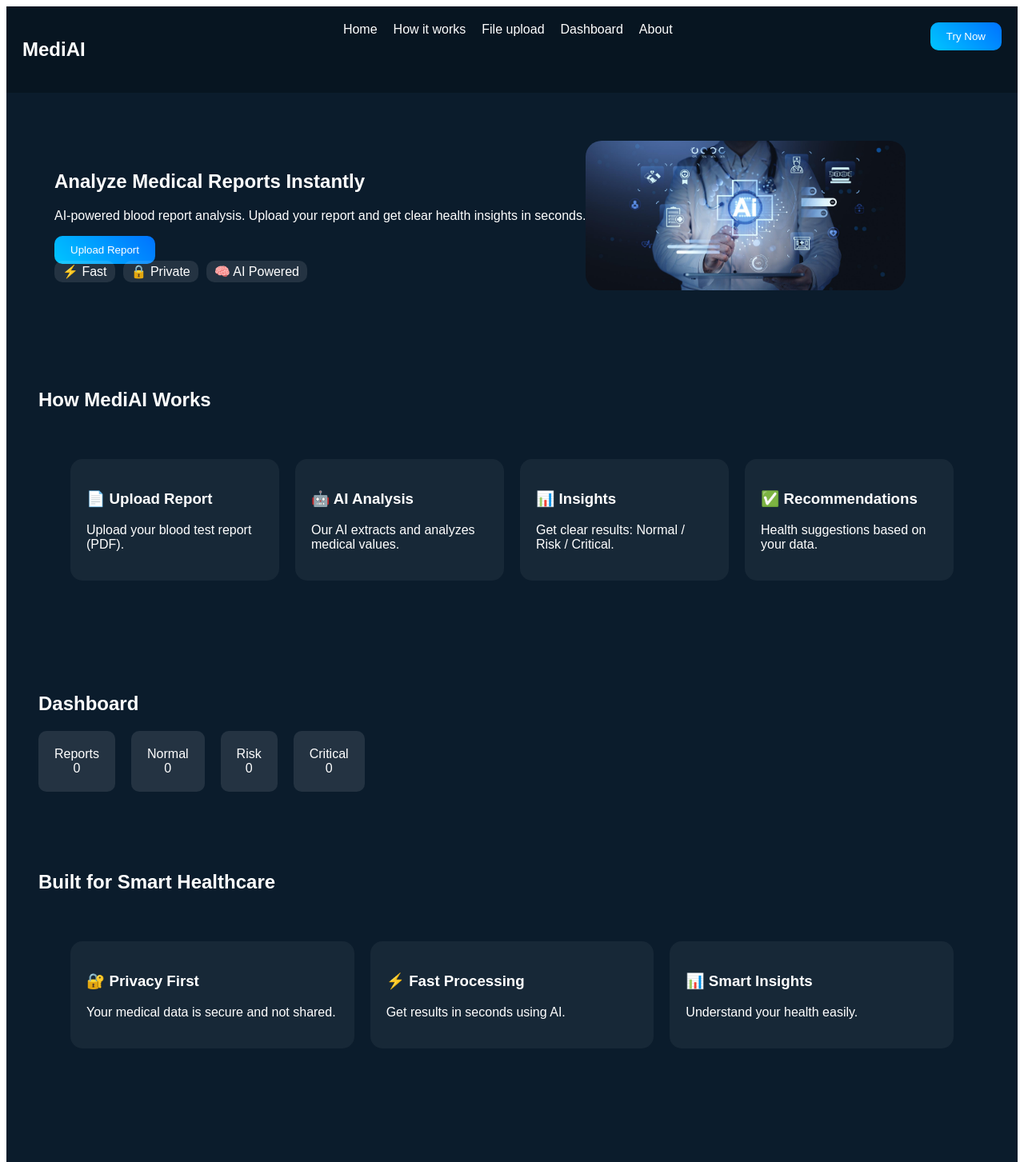
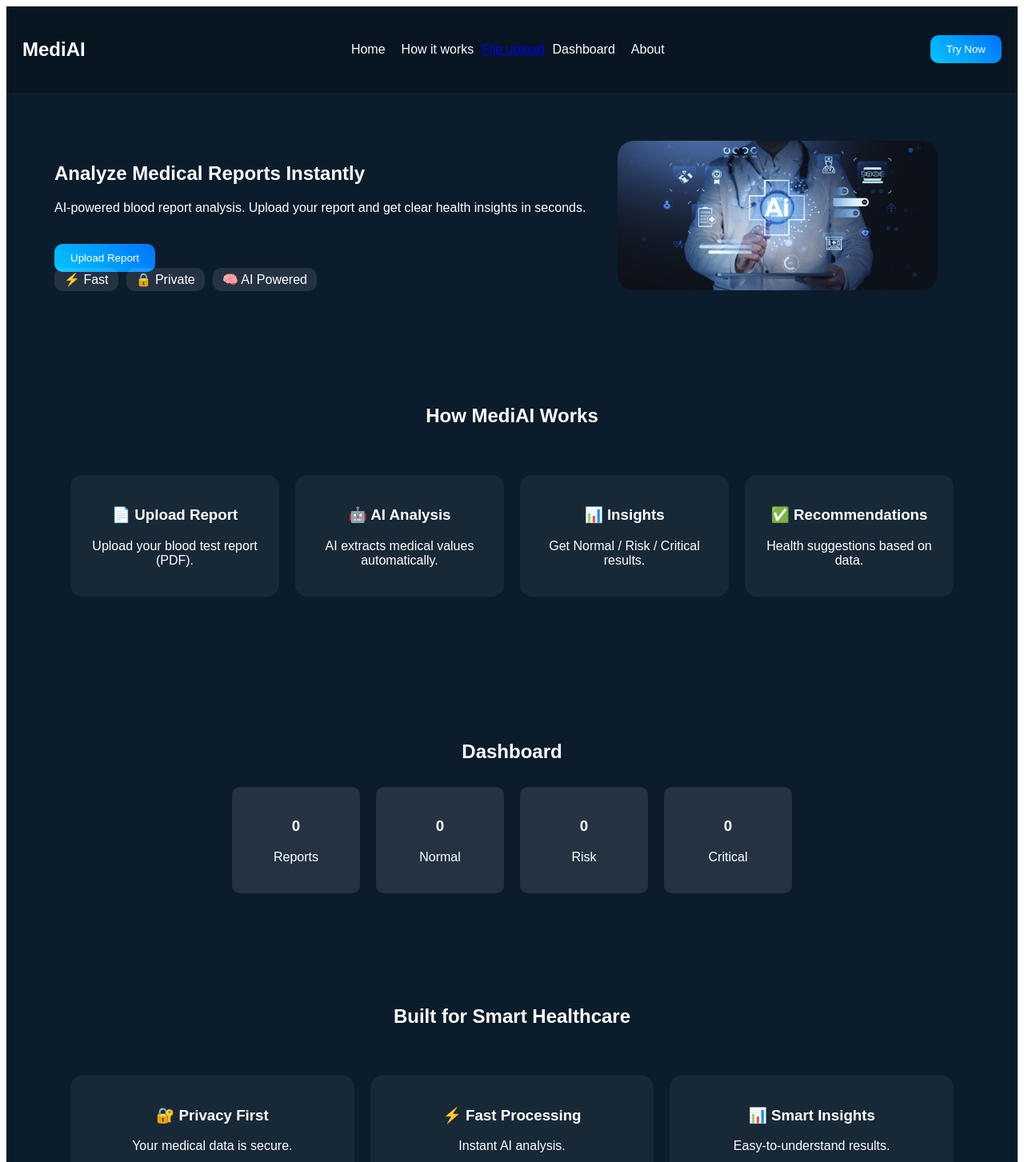
Before and after one commit to Rahul2127git/MediAI-Diagnostics, a Next.js app in the folder mediai-diagnostics/frontend/: page / in a window 1280 px wide. Shown: the top 1453 px of the page at 80% size. Built offline with nearby package versions, Linux system fonts and the light colour scheme.

Commit message:
Update index.js

```diff
--- a/mediai-diagnostics/frontend/pages/index.js
+++ b/mediai-diagnostics/frontend/pages/index.js
@@ -7,20 +7,22 @@ export default function Home() {
       {/* NAVBAR */}
       <nav className="navbar">
         <h2>MediAI</h2>
-        <div>
-          <a href="#">Home</a>
+
+        <div className="nav-links">
+          <a href="#home">Home</a>
           <a href="#how">How it works</a>
-          <a href="/upload">File upload</a>
-          <a href="#">Dashboard</a>
-          <a href="#">About</a>
+          <Link href="/upload">File upload</Link>
+          <a href="#dashboard">Dashboard</a>
+          <a href="#about">About</a>
         </div>
+
         <Link href="/upload">
           <button className="primary">Try Now</button>
         </Link>
       </nav>
 
-      {/* HERO SECTION */}
-      <section className="hero">
+      {/* HERO */}
+      <section id="home" className="hero">
         <div className="left">
           <h1>Analyze Medical Reports Instantly</h1>
           <p>
@@ -56,63 +58,53 @@ export default function Home() {
 
           <div className="card">
             <h3>🤖 AI Analysis</h3>
-            <p>Our AI extracts and analyzes medical values.</p>
+            <p>AI extracts medical values automatically.</p>
           </div>
 
           <div className="card">
             <h3>📊 Insights</h3>
-            <p>Get clear results: Normal / Risk / Critical.</p>
+            <p>Get Normal / Risk / Critical results.</p>
           </div>
 
           <div className="card">
             <h3>✅ Recommendations</h3>
-            <p>Health suggestions based on your data.</p>
+            <p>Health suggestions based on data.</p>
           </div>
         </div>
       </section>
 
       {/* DASHBOARD */}
-      <section className="dashboard">
+      <section id="dashboard" className="dashboard">
         <h2>Dashboard</h2>
+
         <div className="stats">
-          <div>Reports<br/><span>0</span></div>
-          <div>Normal<br/><span>0</span></div>
-          <div>Risk<br/><span>0</span></div>
-          <div>Critical<br/><span>0</span></div>
+          <div><h3>0</h3><p>Reports</p></div>
+          <div><h3>0</h3><p>Normal</p></div>
+          <div><h3>0</h3><p>Risk</p></div>
+          <div><h3>0</h3><p>Critical</p></div>
         </div>
       </section>
 
-      {/* FEATURES */}
-      <section className="features">
+      {/* ABOUT */}
+      <section id="about" className="features">
         <h2>Built for Smart Healthcare</h2>
 
         <div className="grid">
           <div className="card">
             <h3>🔐 Privacy First</h3>
-            <p>Your medical data is secure and not shared.</p>
+            <p>Your medical data is secure.</p>
           </div>
 
           <div className="card">
             <h3>⚡ Fast Processing</h3>
-            <p>Get results in seconds using AI.</p>
+            <p>Instant AI analysis.</p>
           </div>
 
           <div className="card">
             <h3>📊 Smart Insights</h3>
-            <p>Understand your health easily.</p>
+            <p>Easy-to-understand results.</p>
           </div>
         </div>
-      </section>
-
-      {/* LOGIN SECTION */}
-      <section className="login">
-        <h2>Welcome Back</h2>
-        <p>Login to access your dashboard</p>
-
-        <input placeholder="Username" />
-        <input placeholder="Password" type="password" />
-
-        <button className="primary">Login</button>
       </section>
 
       {/* FOOTER */}
@@ -122,29 +114,40 @@ export default function Home() {
 
       {/* STYLES */}
       <style jsx>{`
+        html {
+          scroll-behavior: smooth;
+        }
+
         .container {
           background: #0b1c2c;
           color: white;
           font-family: Arial;
         }
 
+        /* NAVBAR */
         .navbar {
           display: flex;
           justify-content: space-between;
+          align-items: center;
           padding: 20px;
           background: #071521;
+          position: sticky;
+          top: 0;
+          z-index: 1000;
         }
 
-        .navbar a {
+        .nav-links a {
           margin: 0 10px;
           color: white;
           text-decoration: none;
         }
 
+        /* HERO */
         .hero {
           display: flex;
           padding: 60px;
           align-items: center;
+          gap: 40px;
         }
 
         .hero img {
@@ -154,15 +157,17 @@ export default function Home() {
 
         .big {
           padding: 15px 30px;
+          margin-top: 20px;
         }
 
         .tags span {
           margin-right: 10px;
           background: rgba(255,255,255,0.1);
-          padding: 5px 10px;
+          padding: 6px 12px;
           border-radius: 10px;
         }
 
+        /* GRID */
         .grid {
           display: grid;
           grid-template-columns: repeat(auto-fit, minmax(200px, 1fr));
@@ -174,38 +179,36 @@ export default function Home() {
           background: rgba(255,255,255,0.05);
           padding: 20px;
           border-radius: 15px;
+          transition: 0.3s;
         }
 
-        .dashboard, .features, .how {
-          padding: 40px;
+        .card:hover {
+          transform: translateY(-5px);
+          box-shadow: 0 0 20px rgba(0,198,255,0.4);
         }
 
+        /* SECTIONS */
+        .dashboard, .features, .how {
+          padding: 60px 40px;
+          text-align: center;
+        }
+
+        /* STATS */
         .stats {
           display: flex;
+          justify-content: center;
           gap: 20px;
+          margin-top: 30px;
         }
 
         .stats div {
           background: rgba(255,255,255,0.1);
           padding: 20px;
           border-radius: 10px;
-          text-align: center;
+          width: 120px;
         }
 
-        .login {
-          padding: 40px;
-          text-align: center;
-        }
-
-        .login input {
-          display: block;
-          margin: 10px auto;
-          padding: 10px;
-          width: 250px;
-          border-radius: 8px;
-          border: none;
-        }
-
+        /* BUTTON */
         .primary {
           background: linear-gradient(45deg, #00c6ff, #0072ff);
           border: none;
@@ -215,6 +218,7 @@ export default function Home() {
           cursor: pointer;
         }
 
+        /* FOOTER */
         footer {
           text-align: center;
           padding: 20px;
```
